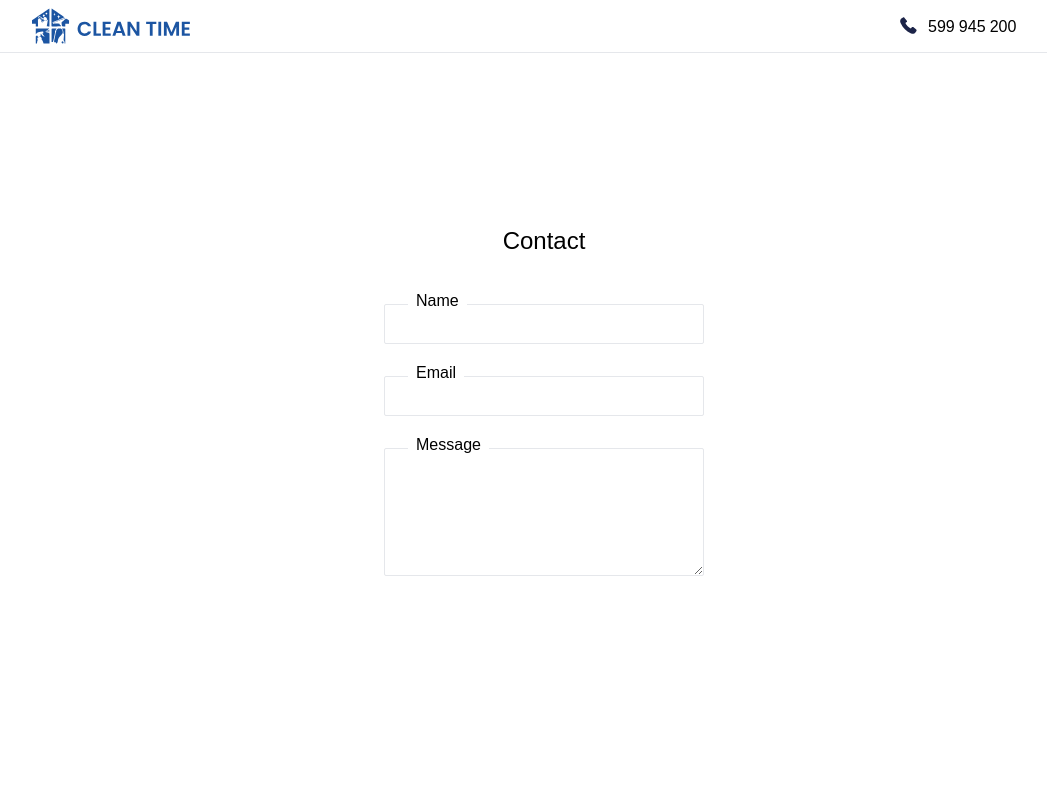
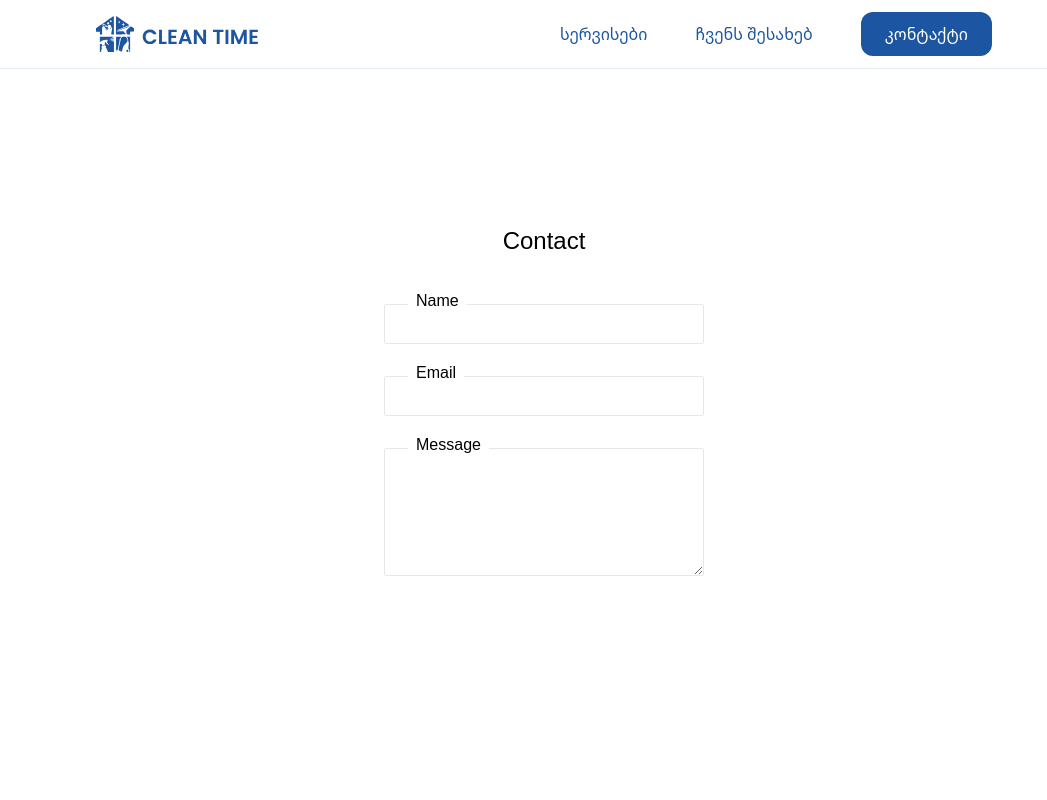
Before and after one commit to digmel/cleantime.ge, a Next.js app: page / in a window 1280 px wide. Shown: the top 800 px of the page, without its empty margins (96-1143 px from the left). Built offline with nearby package versions, Linux system fonts and the light colour scheme.

Commit message:
fix: header

```diff
--- a/components/Button.tsx
+++ b/components/Button.tsx
@@ -2,7 +2,7 @@ import React, { ReactNode } from "react";
 import { Text } from "./Text";
 
 type TButton = {
-  label?: string;
+  label: string;
   className?: string;
   onClick?: Function;
   children?: ReactNode;
@@ -17,9 +17,13 @@ export const Button = ({
   return (
     <button
       onClick={() => onClick()}
-      className={`"md:py-3 md:px-6 py-[10px] px-4 rounded-xl ${className}`}
+      className={`"md:py-3 md:px-6 py-[10px] px-4 rounded-xl bg-blue-300 ${className}`}
     >
-      {label && <Text variant="label">{label}</Text>}
+      {label && (
+        <Text variant="label" className="text-white">
+          {label}
+        </Text>
+      )}
       {children}
     </button>
   );
--- a/components/Header.tsx
+++ b/components/Header.tsx
@@ -1,17 +1,41 @@
+import Link from "next/link";
 import React from "react";
-import { Logo, PhoneIcon } from "../icons";
+import { Logo, LogoMobile, MenuIcon } from "../icons";
+import { Text } from "./Text";
+import { Button } from "./Button";
+import { usePlatform } from "../hooks";
 
 export const Header = () => {
+  const isMobile = usePlatform();
+
   return (
-    <div className="bg-light py-2 md:px-32 flex md:justify-between justify-center border-b border-dark-100 border-opacity-10">
-      <div className="flex w-40">
-        <Logo />
-      </div>
+    <>
+      {isMobile ? (
+        <div className="bg-light py-5 px-6 flex justify-between items-center border-b border-blue-100 border-opacity-50">
+          <LogoMobile />
+          <div className="flex">
+            <MenuIcon />
+          </div>
+        </div>
+      ) : (
+        <div className="bg-light py-3 px-48 flex justify-between items-center border-b border-blue-100 border-opacity-50">
+          <div className="flex">
+            <Logo />
+          </div>
 
-      <div className="md:flex flex-row md:items-center md:w-40 hidden md:visible text-primary">
-        <PhoneIcon />
-        <h1 className="font-extralight ml-2">599 945 200</h1>
-      </div>
-    </div>
+          <div className="md:flex flex-row items-center gap-12">
+            <Link href="/">
+              <Text variant="label">სერვისები</Text>
+            </Link>
+
+            <Link href="/">
+              <Text variant="label">ჩვენს შესახებ</Text>
+            </Link>
+
+            <Button label="კონტაქტი" />
+          </div>
+        </div>
+      )}
+    </>
   );
 };
--- a/components/Text.tsx
+++ b/components/Text.tsx
@@ -40,7 +40,7 @@ export const Text = ({ children, variant, className }: TText) => {
     case "label":
       return (
         <p
-          className={`font-medium md:text-base text-sm text-blue-400 ${className}`}
+          className={`font-medium md:text-base text-sm text-blue-300 ${className}`}
         >
           {children}
         </p>
--- /dev/null
+++ b/hooks/index.ts
@@ -0,0 +1 @@
+export { usePlatform } from "./usePlatform";
--- /dev/null
+++ b/hooks/usePlatform.ts
@@ -0,0 +1,11 @@
+import { useEffect, useState } from "react";
+
+export const usePlatform = function (): boolean {
+  const [isMobile, setIsMobile] = useState(false);
+
+  useEffect(() => {
+    window.screen.width < 768 ? setIsMobile(true) : setIsMobile(false);
+  }, []);
+
+  return isMobile;
+};
```
